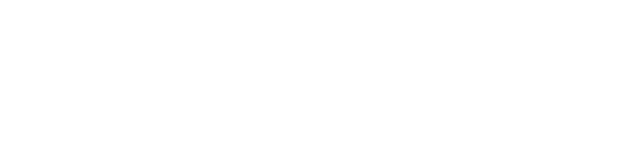
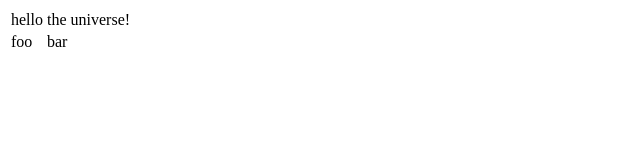
Before and after one commit to mweststrate/NOA, a website: page public/index.html in a window 1280 px wide. Shown: the whole page, without its empty margins (0-640 px from the left). Drawn offline with nearby package versions, Linux system fonts and the light colour scheme.

Commit message:
record renderer basic implementation

```diff
--- a/public/index.html
+++ b/public/index.html
@@ -2,8 +2,10 @@
 <html>
   <head>
     <title>Noa WS test</title>
+	<script src='noa/noa.js' ></script>
+    <script src="scripts/jquery-1.9.1.min.js" ></script >
+    <!--
     <script src="/socket.io/socket.io.js" />
-    <script src="scripts/jquery.1.9.1.min.js" />
 	<script>
 
 	var socket = io.connect('http://localhost');
@@ -13,6 +15,120 @@ socket.on('news', function (data) {
 		socket.emit('my other event', { my: 'data' });
 	});
 
+	</script>-->
+
+
+<script type="text/javascript">
+
+jQuery(function($) {
+	NOA.require("NOA.core","NOA.util", function() {
+
+
+		NOA.declare("NOA.RecordRenderer", NOA.core.Base, {
+
+			record : null,
+			node : null,
+			table : null,
+
+			init : function(parentNode, record) {
+				this.record = record.live();
+				this.node = $("<div class='noa-record'></div>").data('widget', this).appendTo(parentNode);
+				this.table = $("<table></table>").appendTo(this.node);
+
+				var keys = record.keys.toArray();
+				NOA.each(keys, function(key, i) {
+					this.renderKeyValue(i, key)
+				}, this)
+
+				this.listenTo(record.keys, 'insert', function(index, newkey) {
+					//create a new row somewhere in the middle? (add is done by renderKeyValue automatically)
+					if (index < this.getRowCount())
+						this.createRow().insertBefore(".noa-key-row:eq(" + index + ")", this.table);
+
+					this.renderKeyValue(index, newkey);
+				});
+
+				this.listenTo(record.keys, 'remove', function(index) {
+					//TODO: cleanup sub widgets?
+					this.getRow(index).remove();
+				});
+
+				this.listenTo(record.keys, 'move', function(from, to) {
+					var rto = move > to ? to : to - 1;
+					var row = this.getRow(from);
+
+					//move within dom
+					row.detach().insertBefore(this.getRow(rto))
+				});
+
+				//NOTE: list.set is never triggered for record.keys
+			},
+
+			getRow : function(index) {
+				return $(".noa-key-row:eq(" + index + ")", this.table);
+			},
+
+			getRowCount : function() {
+				return this.table.prop('rows').length;
+			},
+
+			createRow : function() {
+				return $("<tr class='noa-key-row'><td class='noa-key'></td><td class='noa-value'></td></tr>")
+			},
+
+			renderKeyValue : function(pos, key) {
+				if (pos > this.getRowCount())
+					throw "out of bounds!"
+
+				var row;
+				if (pos == this.getRowCount())
+					row = this.createRow().appendTo(this.table);
+				else
+					row = this.getRow(pos);
+
+				$(".noa-key", row).text(key);
+				var valuecell = $(".noa-value");
+
+				render(valuecell, this.record.get(key, this, function(newvalue) {
+					render(valuecell, newvalue);
+					//TODO if null, remove
+				}))
+
+			},
+
+			free : function() {
+				this.record.die();
+				this.node.remove();
+			}
+
+		});
+
+
+		var rootRecord = new NOA.Record();
+
+		rootRecord.set("hello", "world");
+		rootRecord.set("koffie", "bar");
+
+		render($(document.body), rootRecord);
+
+		rootRecord.set("foo", "bar");
+		rootRecord.set("hello", "the universe!");
+
+		rootRecord.remove("koffie");
+
+		function render(node, item) {
+			//TODO: clean up any existing widget for node
+
+			/** Item */
+			if (NOA.Record.isA(item))
+				new NOA.RecordRenderer(node, item);
+
+			else
+				node.text(item);
+		}
+
+	})
+})
 </script>
   </head>
   <body>
--- a/public/noa/core/base.js
+++ b/public/noa/core/base.js
@@ -92,8 +92,13 @@ NOA.declare("NOA.core.Base", {
    			scope = f;
    		f = a.shift();
 
-   		return new NOA.util.Binding(event, this, scope, f, a);
+   		return new NOA.core.Binding(event, this, scope, f, a);
    	},
+
+    on : function() {
+      //TODO: remove onEvent
+      this.onEvent.apply(this, arguments);
+    },
 
     /*
      Listen to an event in another object. Free the listener upon destruction
--- a/public/noa/core/cell.js
+++ b/public/noa/core/cell.js
@@ -80,8 +80,10 @@ NOA.declare("NOA.core.Cell",  NOA.core.Base, {
     },
 
     get : function(scope, onchange) {
-    	if (scope && onchange)
+        if (!!scope && !!onchange)
     		this.onChange(scope, onchange);
+        else if (scope)
+            this.onChange(null, scope);
 
         return this.value;
     },
--- a/public/noa/noa.js
+++ b/public/noa/noa.js
@@ -250,6 +250,10 @@ NOA.declare = function(name, properties /* and more properties.. */) {
     }
   };
 
+  NOA.warn = function() {
+    console.warn.apply(console, arguments);
+  }
+
   /**
     assert the value argument to be true, throws an exception otherwise
   */
@@ -280,18 +284,18 @@ NOA.each = function(ar, cb, scope, flags) {
     flags = scope;
     scope = flags; //undefined probably..
   }
-  scope |= window;
-  flags |= "";
+  scope = scope || window;
+  flags = flags || "";
 
   //valid flags are (m)ap, (f)filter, (s)parse, (r)everse
   //sparse skips the callback for non-values
   //reverse calls the callbacks in reverse order for arrays, which is useful while modifying the array while iterating
-  var map     = flags.test(/m/),
-      filter  = flags.test(/f/),
-      sparse  = flags.test(/s/),
-      isArray = NOA.type(ar.length) === "number",
-      reverse = flags.test(/r/),
-      result  = filter  || map      ? (isArray ? [] : {}): undefined,
+  var map     = flags.match(/m/),
+      filter  = flags.match(/f/),
+      sparse  = flags.match(/s/),
+      isArray = NOA.type(ar.length) === "number", //no real array, but array like
+      reverse = flags.match(/r/),
+      res     = isArray ? [] : {},
       start   = reverse && isArray  ? ar.length -1 : 0,
       delta   = reverse             ? -1 : 1,
       end     = reverse || !isArray ? -1 : ar.length;
--- a/public/noa/record.js
+++ b/public/noa/record.js
@@ -17,8 +17,8 @@ NOA.declare("NOA.Record", NOA.core.Base, {
 	set : function(key, value) {
 		var has = this.has(key);
 		if (!has) { //add key value set
-			this.keys.add(key);
 			this.data[key] = new NOA.core.Cell(this, key, value);
+			this.keys.add(key); //TODO: mwe, swapped with above line, does not trigger error?
 			this.fire('put',key, value);
 		}
 
@@ -47,9 +47,9 @@ NOA.declare("NOA.Record", NOA.core.Base, {
     },
 
 	get : function(key, scope, onchange) {
-		//if (!this.has(key))
+		if (!this.has(key))
+			throw "Value for '" + key + "' is not yet defined!"
 		//	return null;
-		//MWE: maybe, if not has, create the call so we can listen to changes in the future?
 		return this.data[key].get(scope, onchange);
 	},
 
```
Also changed, not shown: public/noaui.html (+0 -29 lines), 1 other file. Lines whose indentation alone changed are shown as unchanged.
